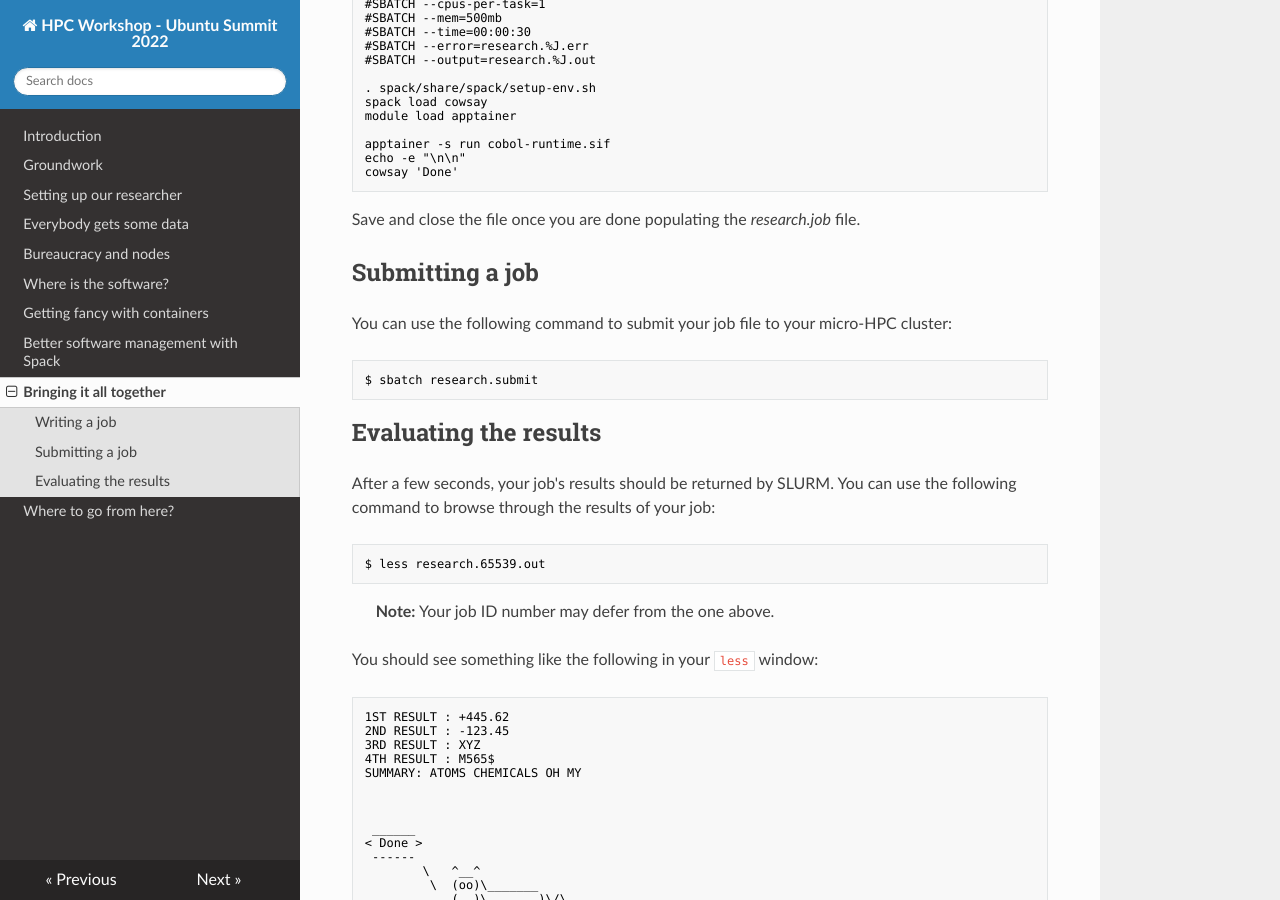
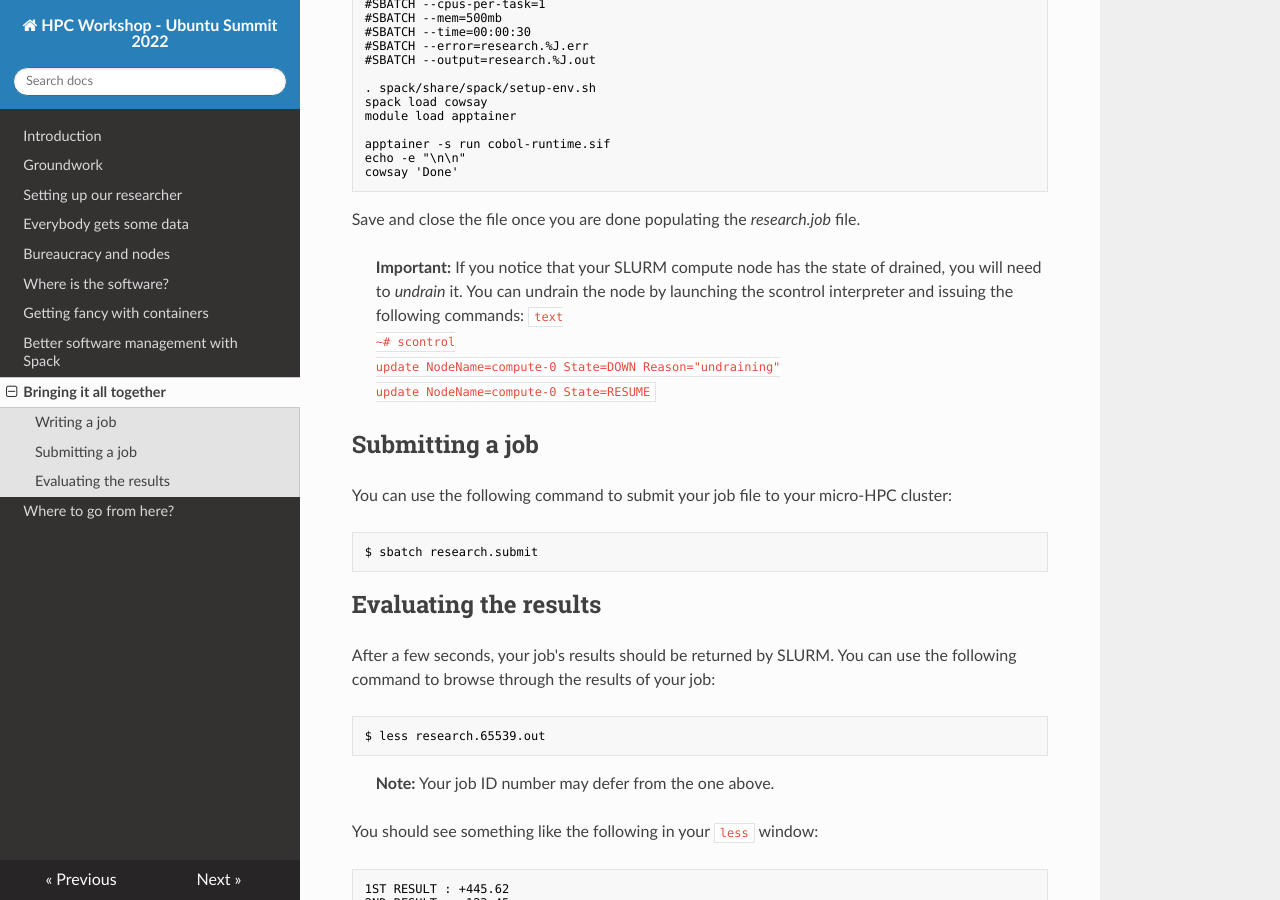
Before and after one commit to NucciTheBoss/hpc-workshop, an MkDocs documentation site: the page built from docs/together.md, in a window 1280 px wide and 900 px high, scrolled down 646 px. Built offline with MkDocs 1.6.1, drawn with Linux system fonts in a browser that asks for light colours; nearby versions of some CDN libraries.

Commit message:
Add blurb about drained status

````diff
--- a/docs/together.md
+++ b/docs/together.md
@@ -43,6 +43,14 @@ cowsay 'Done'
 
 Save and close the file once you are done populating the *research.job* file.
 
+> __Important:__ If you notice that your SLURM compute node has the state of drained, you will need to *undrain* it.
+> You can undrain the node by launching the scontrol interpreter and issuing the following commands:
+> ```text
+> ~# scontrol
+> update NodeName=compute-0 State=DOWN Reason="undraining"
+> update NodeName=compute-0 State=RESUME
+> ```
+
 ## Submitting a job
 
 You can use the following command to submit your job file to your micro-HPC cluster:
````
